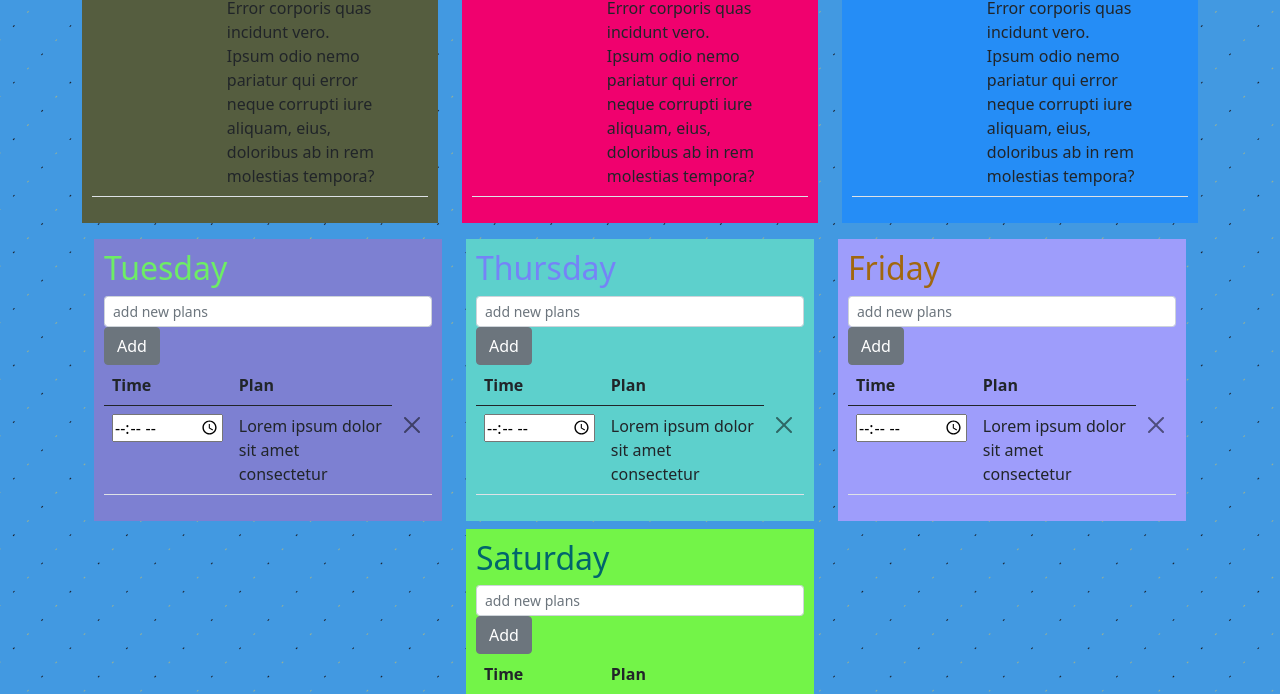
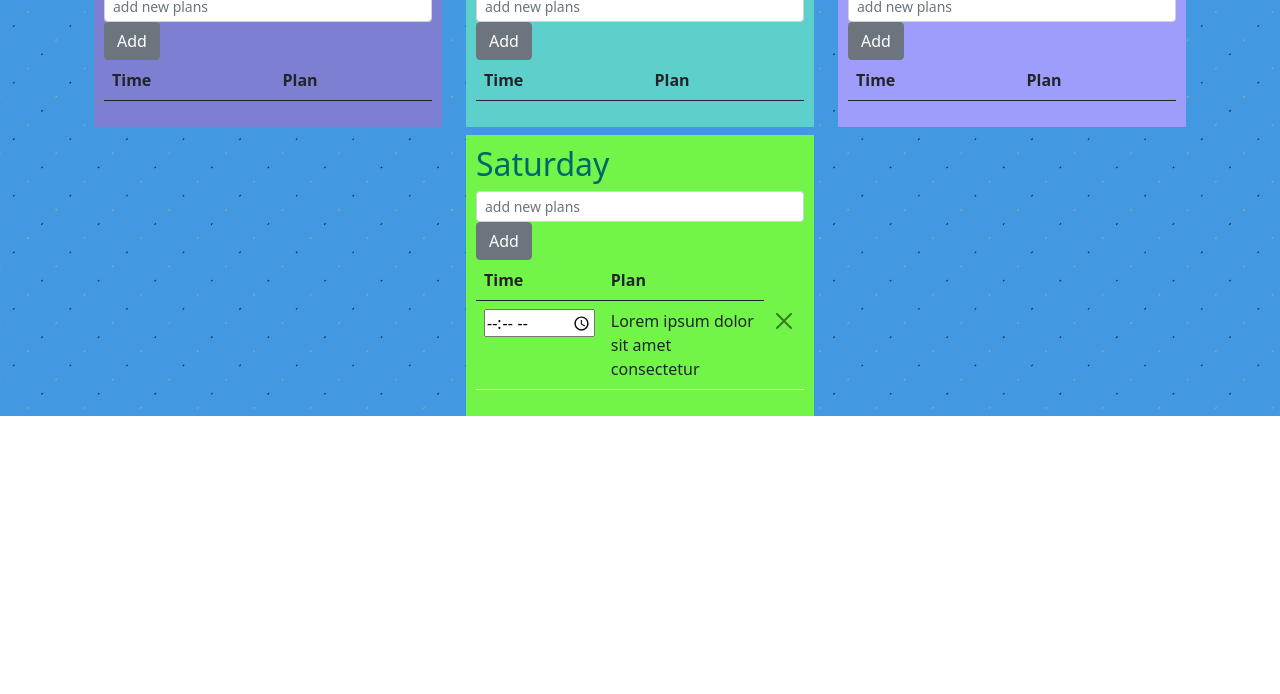
Before and after one commit to dwikbtn/simple-vanilaJs-project, a website: page projects/dailyPlaner/dailyPlanner.html in a window 1280 px wide. Shown: the part 610-1304 px from the top of the page. After the commit the page ends 1026 px from the top, so only its background shows below. Drawn offline with nearby package versions, Linux system fonts and the light colour scheme.

Commit message:
removing lorem itsum

```diff
--- a/projects/dailyPlaner/dailyPlanner.html
+++ b/projects/dailyPlaner/dailyPlanner.html
@@ -28,10 +28,6 @@
                     </tr>
                   </thead>
                   <tbody>
-                    <tr>
-                      <td><input type="time"></td>
-                      <td>Lorem ipsum dolor sit amet consectetur adipisicing elit. Error corporis quas incidunt vero. Ipsum odio nemo pariatur qui error neque corrupti iure aliquam, eius, doloribus ab in rem molestias tempora?</td>
-                    </tr>
                   </tbody>
                 </table>
               </div>
@@ -52,10 +48,6 @@
                     </tr>
                   </thead>
                   <tbody>
-                    <tr>
-                      <td><input type="time"></td>
-                      <td>Lorem ipsum dolor sit amet consectetur adipisicing elit. Error corporis quas incidunt vero. Ipsum odio nemo pariatur qui error neque corrupti iure aliquam, eius, doloribus ab in rem molestias tempora?</td>
-                    </tr>
                   </tbody>
                 </table>
               </div>
@@ -76,10 +68,6 @@
                     </tr>
                   </thead>
                   <tbody>
-                    <tr>
-                      <td><input type="time"></td>
-                      <td>Lorem ipsum dolor sit amet consectetur adipisicing elit. Error corporis quas incidunt vero. Ipsum odio nemo pariatur qui error neque corrupti iure aliquam, eius, doloribus ab in rem molestias tempora?</td>
-                    </tr>
                   </tbody>
                 </table>
               </div>
@@ -102,10 +90,6 @@
                     </tr>
                   </thead>
                   <tbody>
-                    <tr>
-                      <td><input type="time"></td>
-                      <td>Lorem ipsum dolor sit amet consectetur</td>
-                    </tr>
                   </tbody>
                 </table>
               </div>
@@ -126,10 +110,6 @@
                     </tr>
                   </thead>
                   <tbody>
-                    <tr>
-                      <td><input type="time"></td>
-                      <td>Lorem ipsum dolor sit amet consectetur</td>
-                    </tr>
                   </tbody>
                 </table>
               </div>
@@ -150,10 +130,6 @@
                     </tr>
                   </thead>
                   <tbody>
-                    <tr>
-                      <td><input type="time"></td>
-                      <td>Lorem ipsum dolor sit amet consectetur</td>
-                    </tr>
                   </tbody>
                 </table>
               </div>
```
